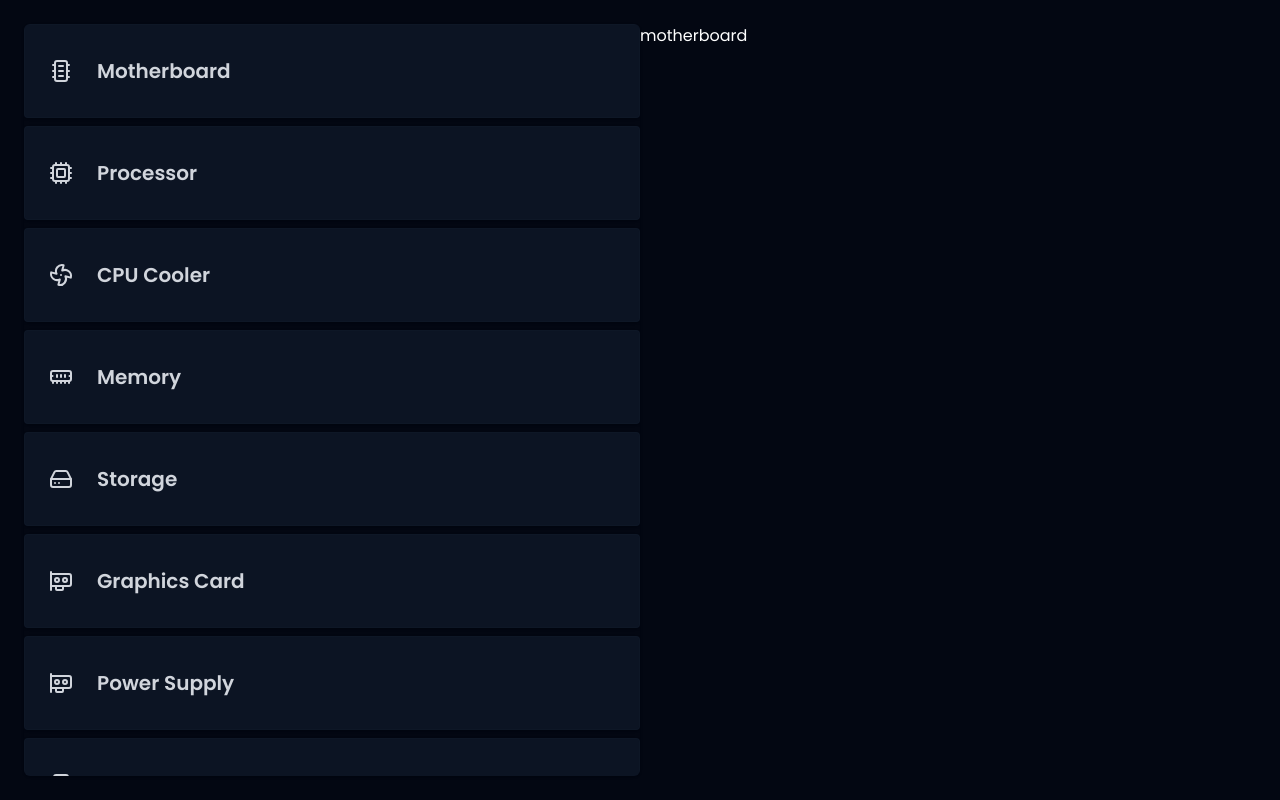
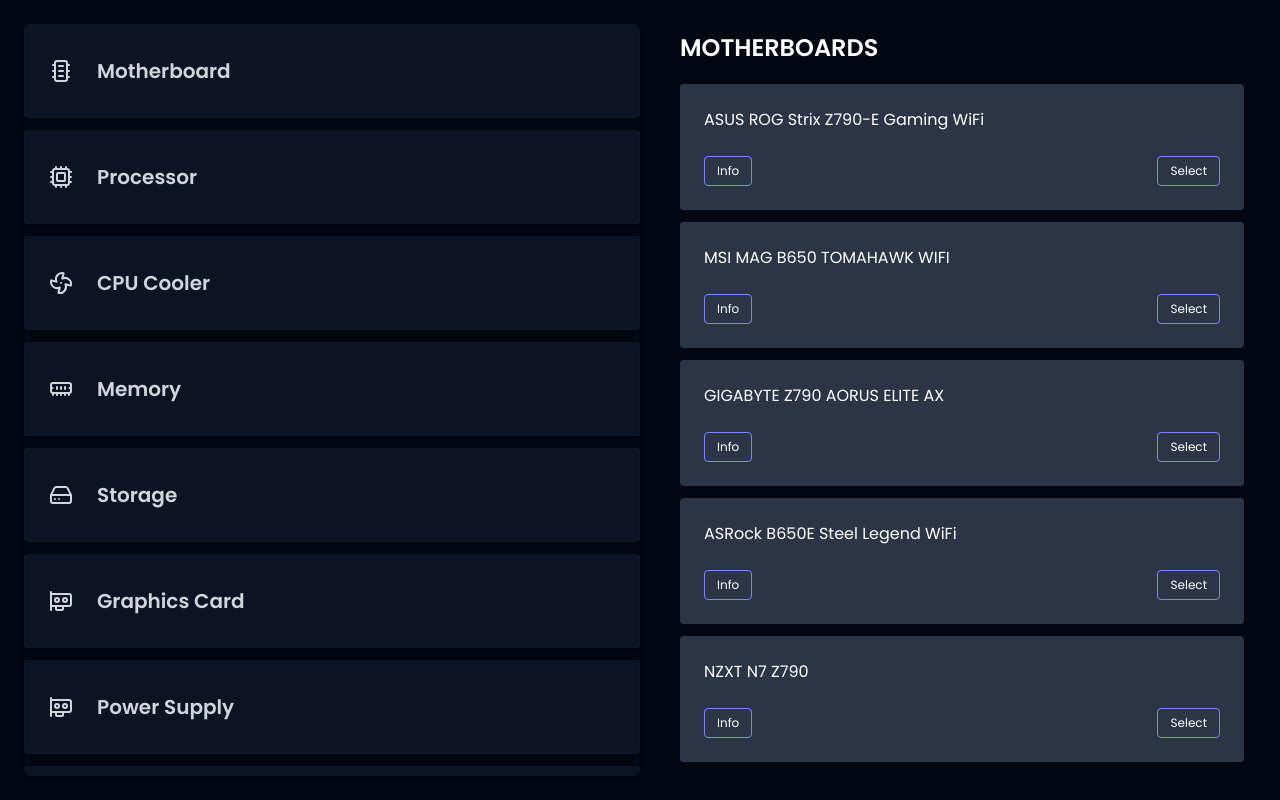
Before and after one commit to kier2/pcbuilder, a Vue app: page / in a window 1280 px wide. Both pictures are taken after a click on the item "Motherboard". Built offline with nearby package versions, Linux system fonts and the light colour scheme.

Commit message:
refactor: added_json_db

```diff
--- /dev/null
+++ b/public/data/data.json
@@ -0,0 +1,49 @@
+{
+  "motherboards": [
+    {
+      "id": "mb1",
+      "name": "ASUS ROG Strix Z790-E Gaming WiFi",
+      "socket": "LGA1700",
+      "chipset": "Z790",
+      "usdPrice": 350,
+      "phpPrice": 20000,
+      "img": "http://googleusercontent.com/image_collection/image_retrieval/4198724634995938274_0"
+    },
+    {
+      "id": "mb2",
+      "name": "MSI MAG B650 TOMAHAWK WIFI",
+      "socket": "AM5",
+      "chipset": "B650",
+      "usdPrice": 200,
+      "phpPrice": 12000,
+      "img": "http://googleusercontent.com/image_collection/image_retrieval/473135923434306691_0"
+    },
+    {
+      "id": "mb3",
+      "name": "GIGABYTE Z790 AORUS ELITE AX",
+      "socket": "LGA1700",
+      "chipset": "Z790",
+      "usdPrice": 250,
+      "phpPrice": 15000,
+      "img": "http://googleusercontent.com/image_collection/image_retrieval/2746624487628821023_0"
+    },
+    {
+      "id": "mb4",
+      "name": "ASRock B650E Steel Legend WiFi",
+      "socket": "AM5",
+      "chipset": "B650E",
+      "usdPrice": 220,
+      "phpPrice": 13000,
+      "img": "http://googleusercontent.com/image_collection/image_retrieval/1836091859820605306_0"
+    },
+    {
+      "id": "mb5",
+      "name": "NZXT N7 Z790",
+      "socket": "LGA1700",
+      "chipset": "Z790",
+      "usdPrice": 230,
+      "phpPrice": 14000,
+      "img": "http://googleusercontent.com/image_collection/image_retrieval/17812854315601407622_0"
+    }
+  ]
+}
--- a/src/components/ComputerParts.vue
+++ b/src/components/ComputerParts.vue
@@ -1,51 +1,90 @@
 <script setup>
-import { ref } from "vue";
+  import { ref, onMounted, computed } from "vue";
+
   const props = defineProps({
     selectedItem: Object,
   });
+
+  const allComponentData = ref({});
+  const loading = ref(true);
+  const error = ref(null);
+
   const Motherboard = ref([
     {
       model: "GA-H110M-S2H",
       brand: "Gigabyte",
+      img: '',
+      price: ''
     },
     {
       model: "H110M-E/M.2",
       brand: "Asus",
+      img: '',
+      price: ''
     },
   ]);
+
+  const fetchData = async () => {
+    try{
+      const res = await fetch('/data/data.json');
+      if(!res.ok){
+        throw new Error(`HTTP error! status: ${res.status}`);
+      }
+
+      const data = await res.json();
+      allComponentData.value = data
+    } catch (err) {
+      error.value = 'Failed to load data.';
+      console.error("Could not fetch data", err);
+    } finally {
+      loading.value = false;
+    }
+  }
+
+  onMounted(() => {
+    fetchData();
+  })
+
+  const currentParts = computed(() => {
+    if(loading.value || error.value || !props.selectedItem || !props.selectedItem.slug){
+      return [];
+    }
+    const parts = allComponentData.value[props.selectedItem.slug];
+    console.log(parts)
+    return parts || [];
+  });
 </script>
 
 <template>
   <div class="w-full">
-    <div v-if="props.selectedItem.item == 'motherboard'">
-      <h2 class="text-white">{{ props.selectedItem.item }}</h2>
+    <div class="pl-10 pr-3 py-2">
+      <h2 class="text-white uppercase text-2xl font-semibold mb-5">
+        <span v-if="props.selectedItem">
+        {{ props.selectedItem.slug }}
+      </span>
+      </h2>
+
+      <p v-if="loading">Loading parts...</p>
+      <p v-else-if="error" style="color: red;">{{ error }}</p>
+
+      <ul
+        v-else-if="currentParts.length > 0"
+        class="space-y-3">
+        <li
+          v-for="(part, index) in currentParts"
+          :key="index"
+          class="bg-gray-700/80 rounded text-white">
+            <div class="p-6 space-y-6">
+              <div>
+                <p>{{ part.name }}</p>
               </div>
-    <div v-else-if="props.selectedItem.item == 'cpu'">
-      <h2 class="text-white">{{ props.selectedItem.item }}</h2>
+              <div class="w-full flex items-center justify-between">
+                <button class="border border-indigo-400 cursor-pointer hover:bg-indigo-400 px-3 py-1.5 text-xs rounded" type="button">Info</button>
+                <button class="border border-indigo-400 cursor-pointer hover:bg-indigo-400 px-3 py-1.5 text-xs rounded" type="button">Select</button>
               </div>
-    <div v-else-if="props.selectedItem.item == 'fan'">
-      <h2 class="text-white">{{ props.selectedItem.item }}</h2>
             </div>
-    <div v-else-if="props.selectedItem.item == 'ram'">
-      <h2 class="text-white">{{ props.selectedItem.item }}</h2>
-    </div>
-    <div v-else-if="props.selectedItem.item == 'storage'">
-      <h2 class="text-white">{{ props.selectedItem.item }}</h2>
-    </div>
-    <div v-else-if="props.selectedItem.item == 'gpu'">
-      <h2 class="text-white">{{ props.selectedItem.item }}</h2>
-    </div>
-    <div v-else-if="props.selectedItem.item == 'psu'">
-      <h2 class="text-white">{{ props.selectedItem.item }}</h2>
-    </div>
-    <div v-else-if="props.selectedItem.item == 'case'">
-      <h2 class="text-white">{{ props.selectedItem.item }}</h2>
-    </div>
-    <div v-else-if="props.selectedItem.item == 'monitor'">
-      <h2 class="text-white">{{ props.selectedItem.item }}</h2>
-    </div>
-    <div v-else>
-      <h2 class="text-white"></h2>
+        </li>
+      </ul>
     </div>
   </div>
 </template>
--- a/src/components/PcComponents.vue
+++ b/src/components/PcComponents.vue
@@ -14,7 +14,7 @@
 const pcComponents = ref([
   {
     name: "Motherboard",
-    slug: "motherboard",
+    slug: "motherboards",
     icon: Microchip,
     selectedItem: "Select Item",
     price: "",
@@ -91,7 +91,7 @@
 </script>
 <template>
   <div class="overflow-hidden shadow sm:rounded-md w-full">
-    <ul role="list" class="text-gray-300 flex flex-col gap-2">
+    <ul role="list" class="text-gray-300 flex flex-col space-y-3">
       <li
         v-for="(pcComponent, index) in pcComponents"
         :key="index"
--- a/src/views/HomeView.vue
+++ b/src/views/HomeView.vue
@@ -6,7 +6,7 @@
 const pcComponentsData = ref({});
 
 const selectedComponent = (pcComponent) => {
-  return pcComponentsData.value.item = pcComponent.selectedItem;
+  return pcComponentsData.value.slug = pcComponent.selectedItem;
 };
 </script>
 
```
Lines whose indentation alone changed are shown as unchanged.
